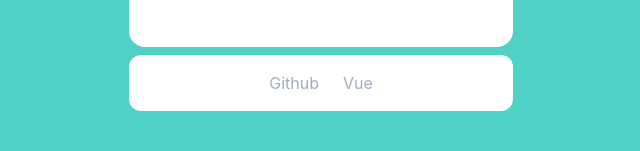
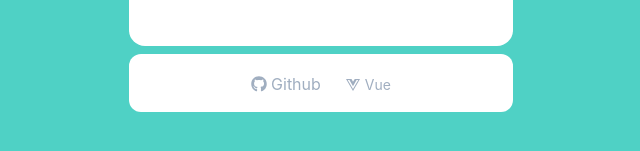
Before and after one commit to indexhui/react-temperature-converter, a React (Create React App) app: page / in a window 1280 px wide. Shown: the part 477-628 px from the top of the page, without its empty margins (319-959 px from the left). Built offline with nearby package versions, Linux system fonts and the light colour scheme.

Commit message:
add icon

```diff
--- a/package.json
+++ b/package.json
@@ -1,6 +1,7 @@
 {
   "name": "react-temperature-converter",
   "version": "0.1.0",
+  "homepage": "https://indexhui.github.io/react-temperature-converter",
   "private": true,
   "dependencies": {
     "@chakra-ui/react": "^1.0.0",
@@ -10,6 +11,7 @@
     "@testing-library/react": "^10.2.1",
     "@testing-library/user-event": "^12.0.2",
     "framer-motion": "^4.0.0",
+    "gh-pages": "^3.2.3",
     "react": "^17.0.2",
     "react-dom": "^17.0.2",
     "react-icons": "^3.0.0",
@@ -17,6 +19,8 @@
     "web-vitals": "^0.2.2"
   },
   "scripts": {
+    "predeploy": "npm run build",
+    "deploy": "gh-pages -d build",
     "start": "react-scripts start",
     "build": "react-scripts build",
     "test": "react-scripts test",
--- a/src/App.js
+++ b/src/App.js
@@ -6,10 +6,13 @@ import {
   HStack,
   Flex,
   theme,
+  Icon,
 } from '@chakra-ui/react';
 
 import UnitSwitcher from './components/UnitSwitcher';
 import Temperature from './components/Temperature';
+
+import { FaVuejs, FaGithub } from 'react-icons/fa';
 
 function App() {
   const [unit, setUnit] = useState('celsius');
@@ -116,15 +119,28 @@ function App() {
               href="https://github.com/indexhui/react-temperature-converter"
               isExternal
               _hover={{ color: 'gray.700', underline: 'none' }}
+              verticalAlign="middle"
+              display="inlineBlock"
             >
-              Github
+              <Icon verticalAlign="middle" as={FaGithub} />
+              <Text verticalAlign="middle" display="inline" pl="1">
+                Github
+              </Text>
             </Link>
             <Link
               href="https://indexhui.github.io/vue-temperature-converter/"
               isExternal
               _hover={{ color: 'gray.700', underline: 'none' }}
             >
-              Vue
+              <Icon verticalAlign="middle" as={FaVuejs} />
+              <Text
+                verticalAlign="middle"
+                display="inline"
+                pl="1"
+                fontSize="sm"
+              >
+                Vue
+              </Text>
             </Link>
           </HStack>
         </Flex>
```
Also changed, not shown: 1 other file (tests, documents, lock files or other folders).
